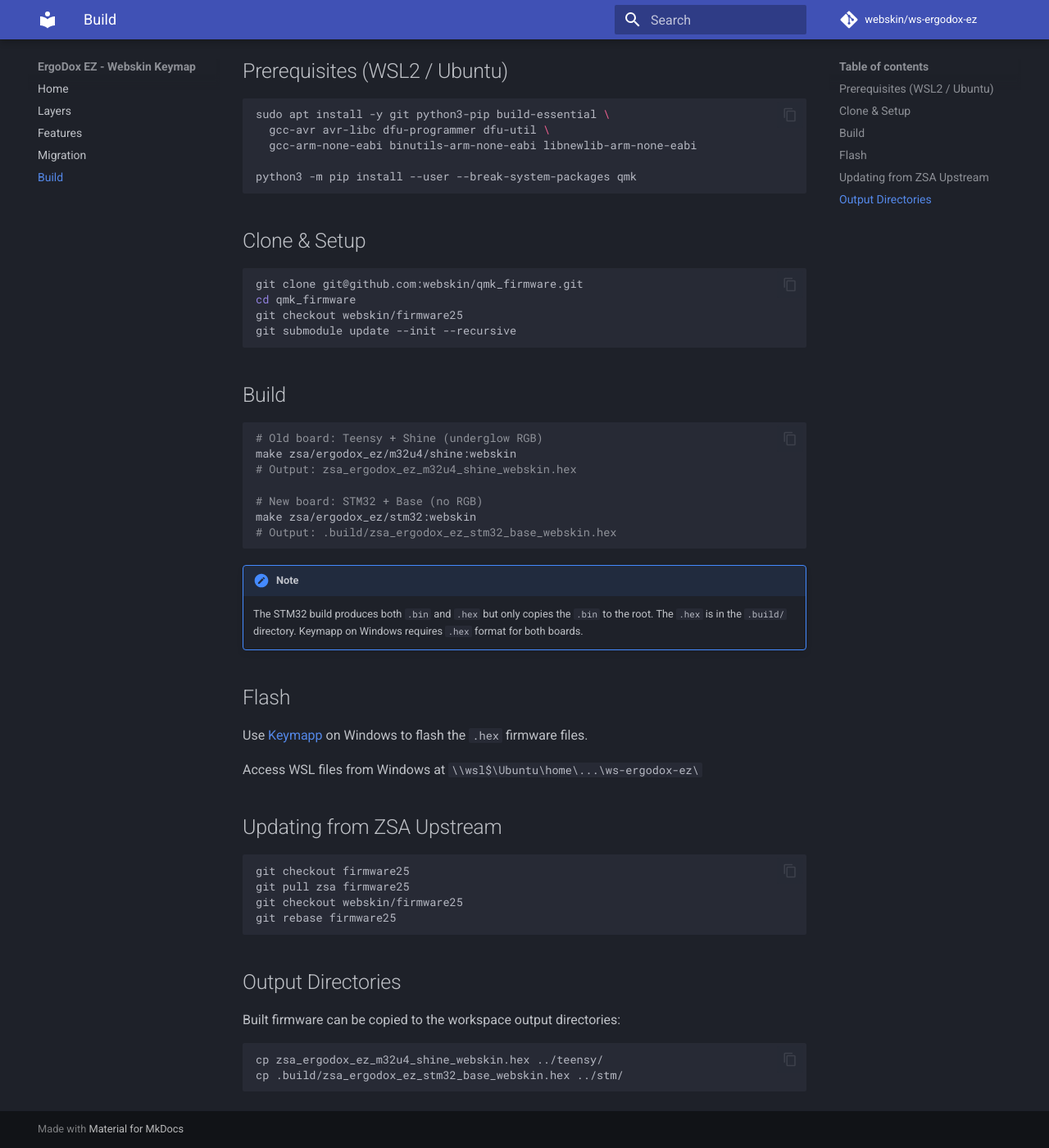
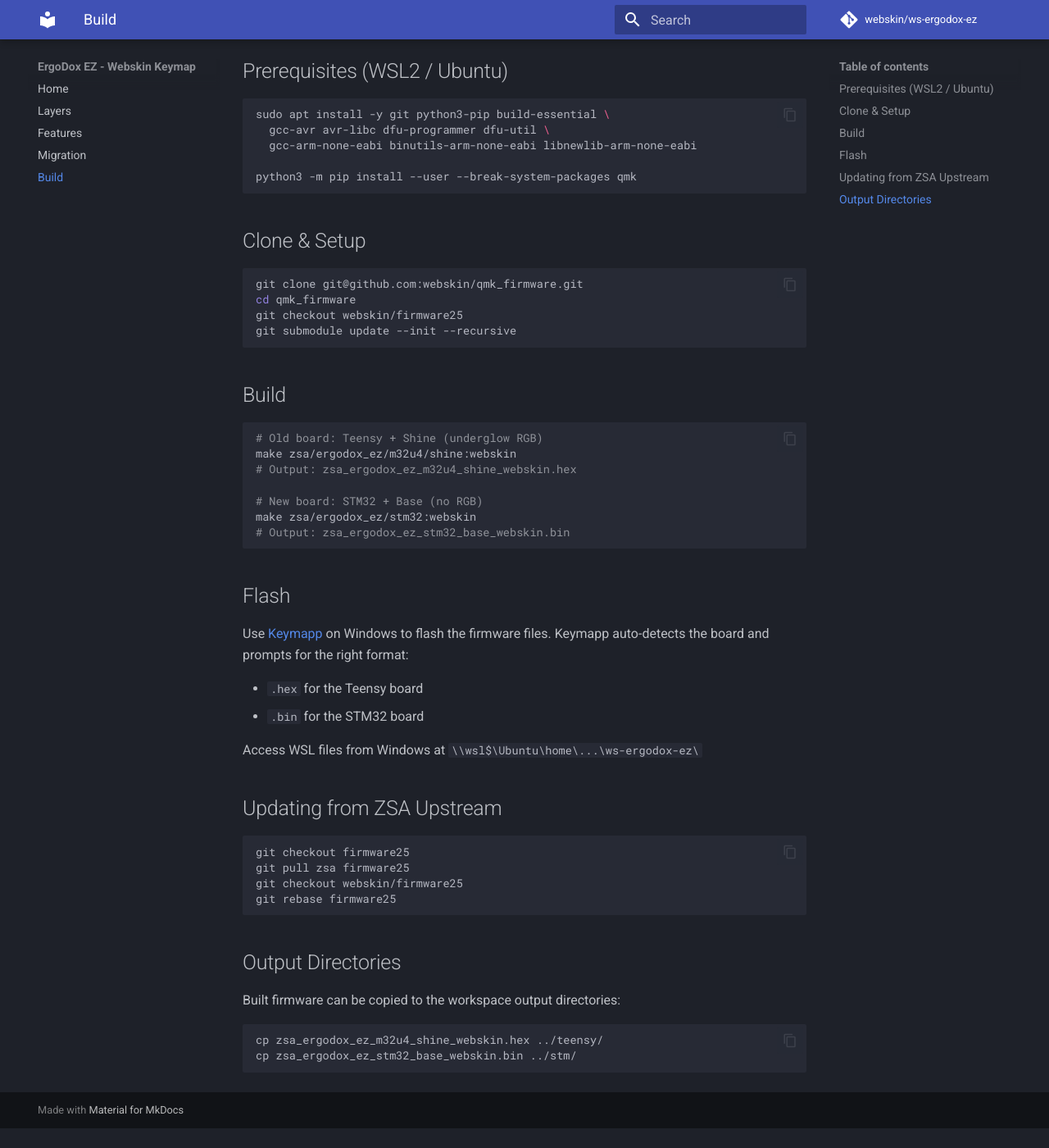
Before and after one commit to webskin/ws-ergodox-ez, an MkDocs documentation site: the page built from docs/build.md, in a window 1280 px wide and 1400 px high, scrolled down 111 px. Shown: the whole window at 82% size. Built offline with MkDocs 1.6.1 and Material for MkDocs 9.7.7, drawn with Linux system fonts in a browser that asks for light colours; comment, search, counter and statistics services are not loaded; after the commit the page ends 1487 px from its top, so only the background shows below that.

Commit message:
Revert to .bin for STM32 — Keymapp auto-detects the format per board
Co-Authored-By: Claude Opus 4.6 (1M context) <noreply@anthropic.com>

````diff
--- a/docs/build.md
+++ b/docs/build.md
@@ -28,16 +28,15 @@ make zsa/ergodox_ez/m32u4/shine:webskin
 
 # New board: STM32 + Base (no RGB)
 make zsa/ergodox_ez/stm32:webskin
-# Output: .build/zsa_ergodox_ez_stm32_base_webskin.hex
+# Output: zsa_ergodox_ez_stm32_base_webskin.bin
 ```
-
-!!! note
-    The STM32 build produces both `.bin` and `.hex` but only copies the `.bin` to the root.
-    The `.hex` is in the `.build/` directory. Keymapp on Windows requires `.hex` format for both boards.
 
 ## Flash
 
-Use [Keymapp](https://www.zsa.io/flash) on Windows to flash the `.hex` firmware files.
+Use [Keymapp](https://www.zsa.io/flash) on Windows to flash the firmware files. Keymapp auto-detects the board and prompts for the right format:
+
+- `.hex` for the Teensy board
+- `.bin` for the STM32 board
 
 Access WSL files from Windows at `\\wsl$\Ubuntu\home\...\ws-ergodox-ez\`
 
@@ -56,5 +55,5 @@ Built firmware can be copied to the workspace output directories:
 
 ```bash
 cp zsa_ergodox_ez_m32u4_shine_webskin.hex ../teensy/
-cp .build/zsa_ergodox_ez_stm32_base_webskin.hex ../stm/
+cp zsa_ergodox_ez_stm32_base_webskin.bin ../stm/
 ```
````
Also changed, not shown: CLAUDE.md (+2 -2 lines), docs/index.md (+1 -1 lines).
